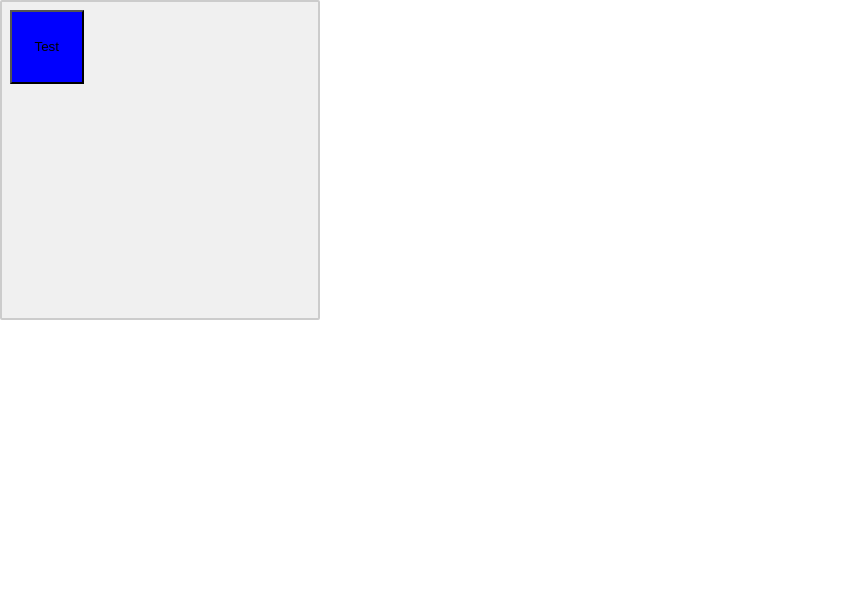
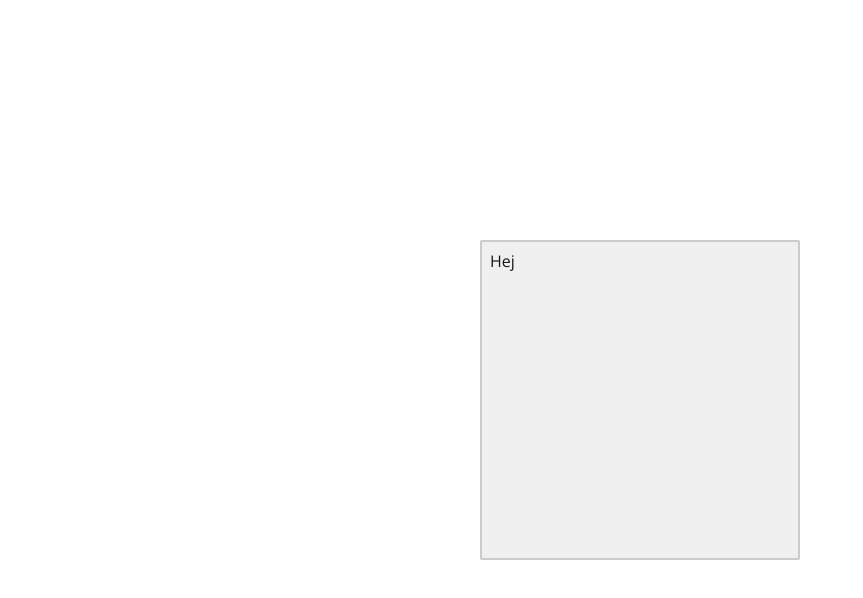
Before and after one commit to Skjesper/15-puzzle, a Next.js app: page / in a window 1280 px wide. Shown: the top 598 px of the page, without its empty margins (0-863 px from the left). Built offline with nearby package versions, Linux system fonts and the light colour scheme.

Commit message:
Centered Box to page.tsx

```diff
--- /dev/null
+++ b/src/app/page.module.css
@@ -0,0 +1,7 @@
+.container {
+  display: flex;
+  justify-content: center;
+  align-items: center;
+  height: 100vh;
+  width: 100%;
+}
--- a/src/app/page.tsx
+++ b/src/app/page.tsx
@@ -1,17 +1,14 @@
-
 
 import Box from '@/components/Puzzle/Box/Box';
-import Button from '@/components/ui/Button/button';
 
+import styles from './page.module.css';
 
 export default function Home() {
   return (
-
-
-
+    <div className={styles.container}>
       <Box>
-         <Button variant="m">Test</Button>
+        Hej
       </Box>
-
+    </div>
   );
 }
--- a/src/components/ui/Button/button.tsx
+++ b/src/components/ui/Button/button.tsx
@@ -1,4 +1,4 @@
-import styles from './button.module.css';
+import styles from './Button.module.css';
 import React from 'react';
 
 interface ButtonProps {
```
